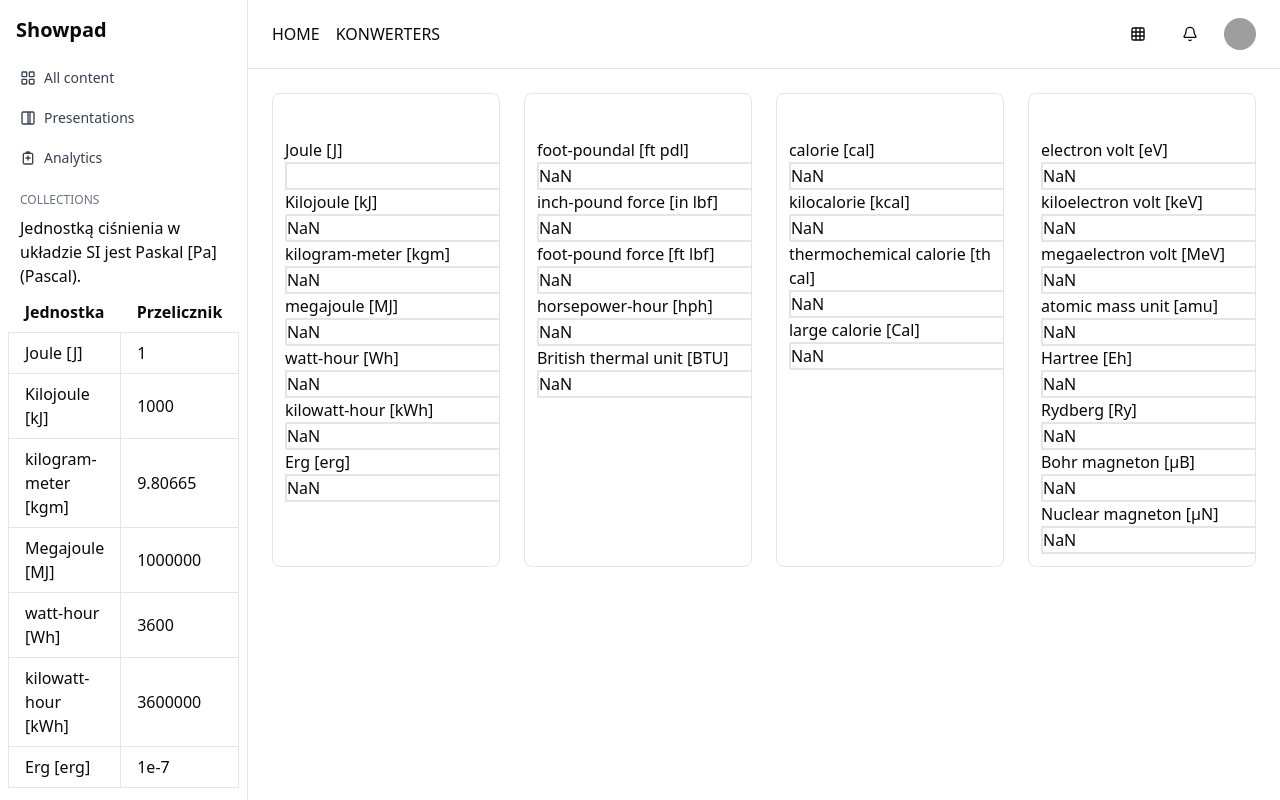
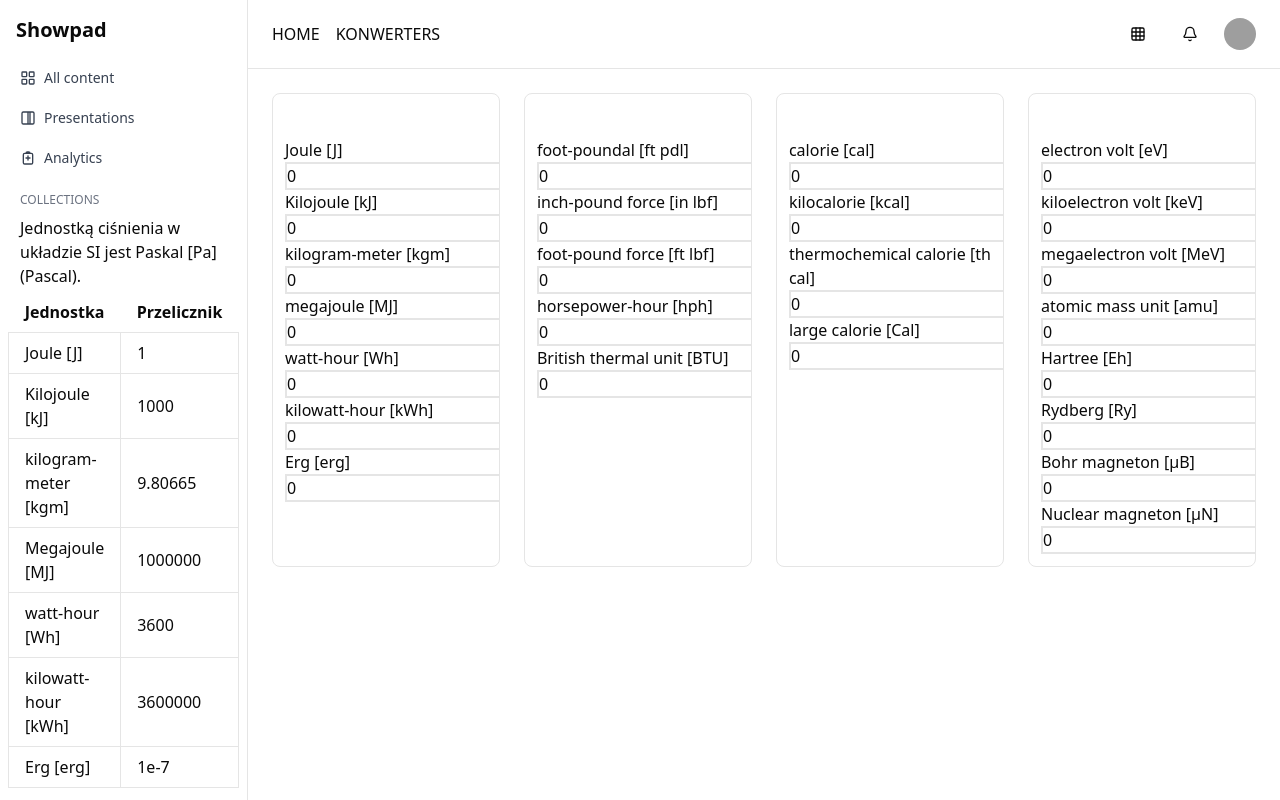
Before and after one commit to PiotrCembrowski/uniter, a Next.js app: page /energy in a window 1280 px wide. Built offline with nearby package versions, Linux system fonts and the light colour scheme; grey boxes are pictures that could not be loaded; what next-redux-wrapper would draw is missing.

Commit message:
update state vars

```diff
--- a/app/components/units/EnergyUnitDash.tsx
+++ b/app/components/units/EnergyUnitDash.tsx
@@ -5,18 +5,14 @@ import EnergyUnitCard, { Values } from "./EnergyUnitCard";
 import { useAppSelector } from "@/store/hooks";
 
 const EnegyUnitDash = () => {
-  const energyMetricState = useAppSelector(
-    (state) => state.energySlice.metric.units
-  );
+  const energyMetricState = useAppSelector((state) => state.energySlice.metric);
   const energyImperialState = useAppSelector(
-    (state) => state.energySlice.imperial.units
+    (state) => state.energySlice.imperial
   );
   const energyCaloriesState = useAppSelector(
-    (state) => state.energySlice.calories.units
+    (state) => state.energySlice.calories
   );
-  const energyAtomicState = useAppSelector(
-    (state) => state.energySlice.atomic.units
-  );
+  const energyAtomicState = useAppSelector((state) => state.energySlice.atomic);
 
   const [metricStateValues, setMetricStateValues] = useState<Values>({
     unit1: energyMetricState,
```
